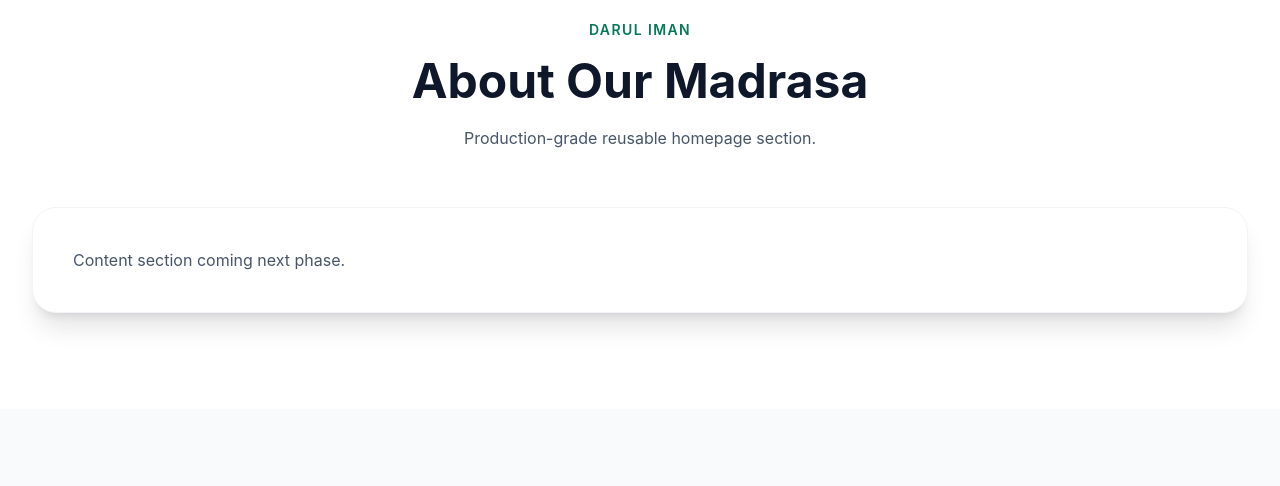
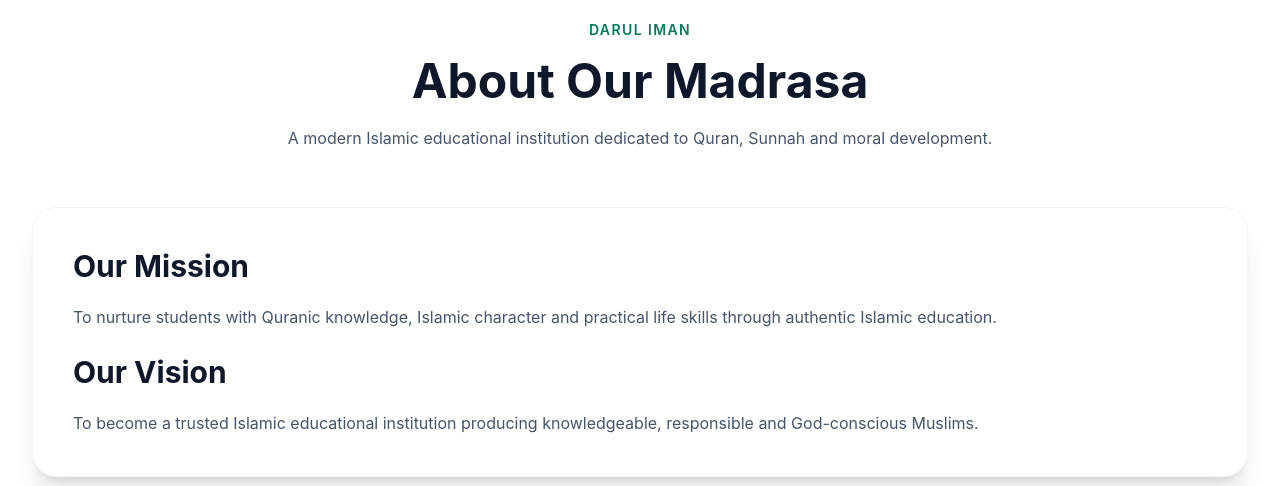
Before and after one commit to Samiul2024/Madrasha, a React (Vite) app: page / in a window 1280 px wide. Shown: the part 960-1446 px from the top of the page. Built offline with nearby package versions, Linux system fonts and the light colour scheme; no server answers.

Commit message:
upg: about section data...

```diff
--- a/src/components/home/AboutSection.jsx
+++ b/src/components/home/AboutSection.jsx
@@ -8,13 +8,33 @@ const Component = () => {
         <SectionHeading
           subtitle="Darul Iman"
           title="About Our Madrasa"
-          description="Production-grade reusable homepage section."
+          description="A modern Islamic educational institution dedicated to Quran, Sunnah and moral development."
         />
 
         <div className="bg-white rounded-3xl shadow-xl p-10 border border-slate-100">
-          <p className="text-slate-600">
-            Content section coming next phase.
-          </p>
+          <div>
+
+            <h2 className="text-3xl font-bold mb-5">
+              Our Mission
+            </h2>
+
+            <p className="text-slate-600 leading-relaxed mb-6">
+              To nurture students with Quranic knowledge,
+              Islamic character and practical life skills
+              through authentic Islamic education.
+            </p>
+
+            <h2 className="text-3xl font-bold mb-5">
+              Our Vision
+            </h2>
+
+            <p className="text-slate-600 leading-relaxed">
+              To become a trusted Islamic educational
+              institution producing knowledgeable,
+              responsible and God-conscious Muslims.
+            </p>
+
+          </div>
         </div>
       </Container>
     </section>
```
